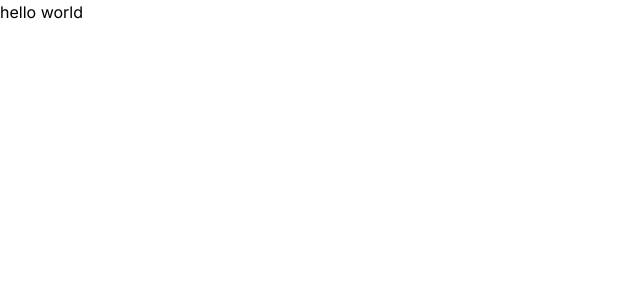
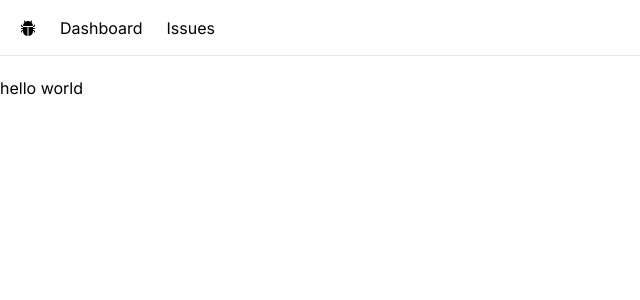
Before and after one commit to thisisamr/issue-tracker-web, a Next.js app: page / in a window 1280 px wide. Shown: the top 300 px of the page, without its empty margins (0-640 px from the left). Built offline with nearby package versions, Linux system fonts and the light colour scheme.

Commit message:
build navbar

```diff
--- /dev/null
+++ b/app/Navbar.tsx
@@ -0,0 +1,26 @@
+import Link from "next/link";
+import { BsBugFill } from "react-icons/bs";
+export default function Navbar() {
+  let nav_items = [
+    { label: "Dashboard", href: "/" },
+    { label: "Issues", href: "/issues" },
+  ];
+  return (
+    <nav className="flex space-x-6 border-b mb-5 px-5 h-14 items-center">
+      <Link href={"/"}>
+        <BsBugFill />
+      </Link>
+      <ul className="flex space-x-6">
+        {nav_items.map((i) => (
+          <Link
+            className="hover:text-slate-500 dark:text-zinc-400 dark:hover:text-zinc-100 transition-colors"
+            key={i.href}
+            href={i.href}
+          >
+            {i.label}
+          </Link>
+        ))}
+      </ul>
+    </nav>
+  );
+}
--- a/app/layout.tsx
+++ b/app/layout.tsx
@@ -1,6 +1,7 @@
 import type { Metadata } from "next";
 import { Inter } from "next/font/google";
 import "./globals.css";
+import Navbar from "./Navbar";
 
 const inter = Inter({ subsets: ["latin"] });
 
@@ -16,7 +17,12 @@
 }>) {
   return (
     <html lang="en">
-      <body className={inter.className}>{children}</body>
+      <body className={inter.className}>
+        <Navbar />
+        <main>
+          {children}
+        </main>
+      </body>
     </html>
   );
 }
```
Also changed, not shown: package.json (+5 -4 lines), 1 other file (tests, documents, lock files or other folders).
